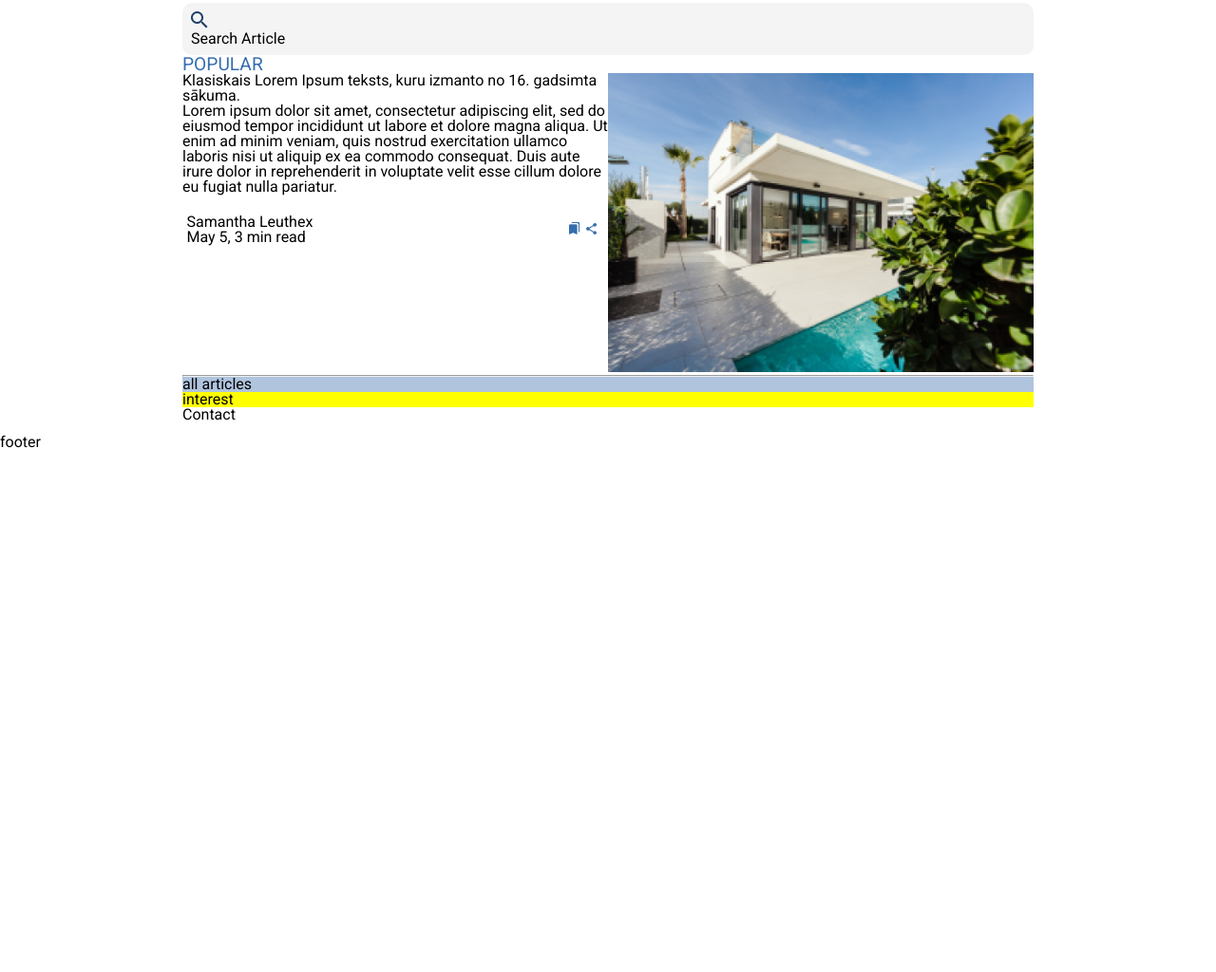
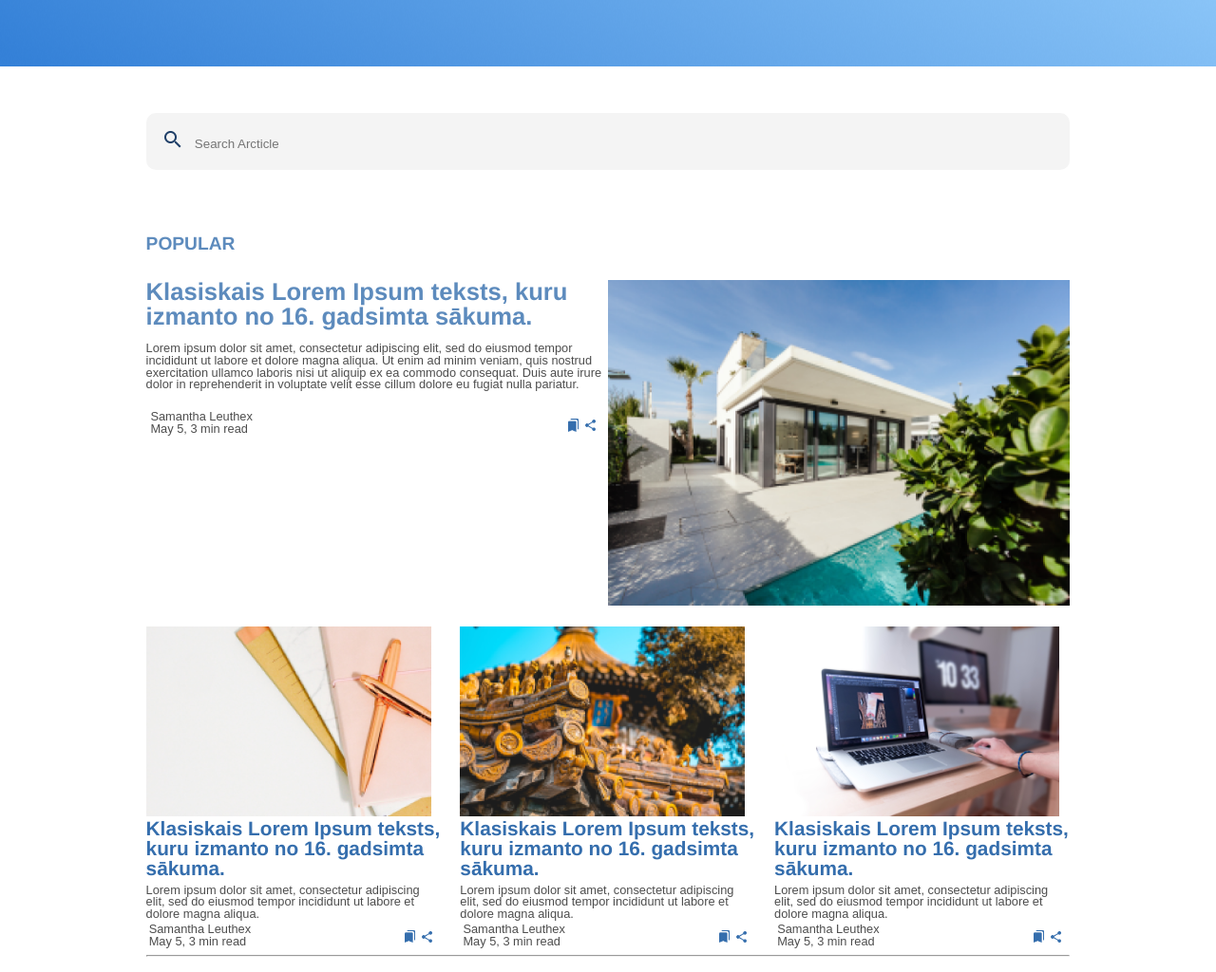
Before and after one commit to brunocse123/pachaqtec-02, a plain HTML site: page index.html in a window 1280 px wide. Shown: the part 201-1225 px from the top of the page at 95% size. Before the commit the page ends 800 px from the top, so only its background shows below. Drawn offline with Linux system fonts and the light colour scheme.

Commit message:
BSE: Avance 2

```diff
--- a/index.html
+++ b/index.html
@@ -2,6 +2,7 @@
 <html lang="en">
   <head>
     <meta charset="UTF-8" />
+    <link rel="icon" type="image/png" href="/images/logo.png" />
     <meta name="viewport" content="width=device-width, initial-scale=1.0" />
     <link rel="stylesheet" href="./styles/reset.css" />
     <link rel="stylesheet" href="./styles/main.css" />
@@ -9,12 +10,12 @@
       href="https://fonts.googleapis.com/css2?family=Roboto:ital,wght@0,400;1,300&display=swap"
       rel="stylesheet"
     />
-    <title>Document</title>
+    <title>Blog Burnex</title>
   </head>
   <body>
     <div class="wrap">
       <header>
-        <a class="" href=""><img src="./images/logo.png" alt="" /></a>
+        <a class="" href="index.html"><img src="./images/logo.png" alt="" /></a>
 
         <nav>
           <ul class="menu">
@@ -36,16 +37,17 @@
       <main>
         <div class="search">
           <img src="./images/icon-search.png" alt="" />
-          <p>Search Article</p>
+          <input type="text" placeholder="Search Arcticle" >
         </div>
         <div class="popular">
-          <h3 class="subtittles">POPULAR</h2>
+          <div class="subtittles"><h2>POPULAR</h2></div>
+
           <div class="post-Principal">
             <div>
-              <h2>
+              <h3>
                 Klasiskais Lorem Ipsum teksts, kuru izmanto no 16. gadsimta
                 sākuma.
-              </h2>
+              </h3>
               <p>
                 Lorem ipsum dolor sit amet, consectetur adipiscing elit, sed do
                 eiusmod tempor incididunt ut labore et dolore magna aliqua. Ut
@@ -54,24 +56,101 @@
                 in reprehenderit in voluptate velit esse cillum dolore eu fugiat
                 nulla pariatur.
               </p>
-              <br>
+              <br />
               <div class="popular-footer">
-                  <div><p>Samantha Leuthex</p><p>May 5, 3 min read</p></div>
-                  <div class="popular-footer-img">
-                    <article><img src="./images/icon-save.png" alt=""></article>
-                    <article><img src="./images/icon-share.png" alt=""></article>
+                <div>
+                  <p>Samantha Leuthex</p>
+                  <p>May 5, 3 min read</p>
+                </div>
+                <div class="popular-footer-img">
+                  <article><img src="./images/icon-save.png" alt="" /></article>
+                  <article>
+                    <img src="./images/icon-share.png" alt="" />
+                  </article>
                 </div>
               </div>
             </div>
-            <div><img src="./images/popular1.png" alt=""></div>
+            <div><img src="./images/popular1.png" alt="" /></div>
+          </div>
+<!--           Post-Secondary -->
+          <div class="post-Secondary">
+            <div>
+              <div><img src="./images/popular2.png" alt="" /></div>
+              <h4>
+                Klasiskais Lorem Ipsum teksts, kuru izmanto no 16. gadsimta
+                sākuma.
+              </h4>
+              <p>
+                Lorem ipsum dolor sit amet, consectetur adipiscing elit, sed do
+                eiusmod tempor incididunt ut labore et dolore magna aliqua.
+              </p>
+              <div class="popular-footer">
+                <div>
+                  <p>Samantha Leuthex</p>
+                  <p>May 5, 3 min read</p>
+                </div>
+                <div class="popular-footer-img">
+                  <article><img src="./images/icon-save.png" alt="" /></article>
+                  <article>
+                    <img src="./images/icon-share.png" alt="" />
+                  </article>
+                </div>
+              </div>
+            </div>
+            <div>
+                <div><img src="./images/popular3.png" alt="" /></div>
+                <h4>
+                  Klasiskais Lorem Ipsum teksts, kuru izmanto no 16. gadsimta
+                  sākuma.
+                </h4>
+                <p>
+                  Lorem ipsum dolor sit amet, consectetur adipiscing elit, sed do
+                  eiusmod tempor incididunt ut labore et dolore magna aliqua.
+                </p>
+                <div class="popular-footer">
+                  <div>
+                    <p>Samantha Leuthex</p>
+                    <p>May 5, 3 min read</p>
+                  </div>
+                  <div class="popular-footer-img">
+                    <article><img src="./images/icon-save.png" alt="" /></article>
+                    <article>
+                      <img src="./images/icon-share.png" alt="" />
+                    </article>
+                  </div>
+                </div>
+              </div>
+              <div>
+                <div><img src="./images/popular4.png" alt="" /></div>
+                <h4>
+                  Klasiskais Lorem Ipsum teksts, kuru izmanto no 16. gadsimta
+                  sākuma.
+                </h4>
+                <p>
+                  Lorem ipsum dolor sit amet, consectetur adipiscing elit, sed do
+                  eiusmod tempor incididunt ut labore et dolore magna aliqua.
+                </p>
+                <div class="popular-footer">
+                  <div>
+                    <p class="autor">Samantha Leuthex</p>
+                    <p>May 5, 3 min read</p>
+                  </div>
+                  <div class="popular-footer-img">
+                    <article><img src="./images/icon-save.png" alt="" /></article>
+                    <article>
+                      <img src="./images/icon-share.png" alt="" />
+                    </article>
+                  </div>
+                </div>
+              </div>
           </div>
         </div>
         <hr />
         <div class="all-articles">all articles</div>
         <div class="interest">interest</div>
-        <div>Contact</div>
+        <div class="contact">Contact</div>
       </main>
-      <footer>footer</footer>
+      <footer class="footer">footer</footer>
     </div>
   </body>
 </html>
--- a/styles/main.css
+++ b/styles/main.css
@@ -5,11 +5,15 @@
   padding: 0;
   scroll-behavior: smooth;
 }
+input{
+    border-style: none;
+    background-color: transparent;
+}
 
 body {
   font-size: 1rem;
   color: black;
-  font-family: "Roboto";
+  font-family: Helvetica;
 }
 
 ul {
@@ -34,7 +38,7 @@ h1 {
 }
 
 main{
-    margin: 1% 15% 1% 15%;
+    margin: 1% 12% 1% 12%;
 }
 
 img{
@@ -51,7 +55,9 @@ header {
   border-radius: 4px;
 }
 
-
+h2,h3,h4{
+    color: rgb(53,110,173,0.8);
+}
 
 header ul {
   display: flex;
@@ -77,33 +83,64 @@ header .menu a:hover {
   text-decoration: underline;
 }
 
-.subtittles{
-    padding: 5%, 0%, 1%, 0%;
-    color: #356EAD;
-    font-size: 1.2rem;
-}
 
+/*******************************************/
 /*Banner*/
+/******************************************/
 .banner {
   background-image: url("../images/banner.png");
-  padding: 2% 0% 2% 0%;
+  padding: 5% 18% 6% 18%;
 }
 
 .banner .subtittle {
   color: white;
   text-align: center;
+  font-size: 0.7rem;
 }
-
+/*******************************************/
+/*Search*/
+/******************************************/
 /*Search*/
 .search{
     background: #F4F4F4;
     border-radius: 10px;
-    padding: 1%;
+    padding: 2%;
+    margin-top: 5%;
+    margin-bottom: 5%;
 }
 
-/*Popular*/
+.search input{
+    padding-left: 1%;
+}
+
+/********************************************/
+/*          Popular                         */
+/********************************************/
 .popular{
     background: white;
+}
+
+.autor{
+    color: #1F3F68;
+}
+
+.popular .subtittles{
+    padding-top: 2%;
+    font-weight: bold;
+    padding-bottom: 2%;
+    font-size: 1.2rem;
+}
+
+.popular h3{
+    font-size: 1.6rem;
+    font-weight: bold;
+    padding-bottom: 3%;
+}
+
+.popular p{
+    font-size: 0.8rem;
+    font-family: Arial, Helvetica, sans-serif;
+    color: rgb(0,0,0,0.7);
 }
 
 .popular-footer{
@@ -125,14 +162,49 @@ header .menu a:hover {
 .post-Principal{
     display: grid;
     grid-template-columns: 1fr 1fr;
+    padding-top: 1%;
+    padding-bottom: 2%;
+}
+
+
+
+.post-Secondary{
+    display: grid;
+    /*grid-template-columns: 1fr 1fr 1fr;*/
+    grid-template-columns: repeat(auto-fit, minmax(200px, 1fr));
+    grid-gap: 2%;
+}
+
+.post-Secondary h4{
+    font-size: 1.3rem;
+    color: #356EAD;
+    font-weight: bold;
+    padding-bottom: 2%;
 }
 
 /*All Articles*/
 .all-articles{
     background: lightsteelblue;
+    margin: 2%;
+    padding: 2%;
 }
 
 /*interest*/
 .interest{
     background: yellow;
+    margin: 2%;
+    padding: 2%;
 }
+
+
+.contact{
+    background: orangered;
+    margin: 2%;
+    padding: 2%;
+}
+
+.footer{
+    background: blanchedalmond;
+    margin: 2%;
+    padding: 2%;
+}
```
